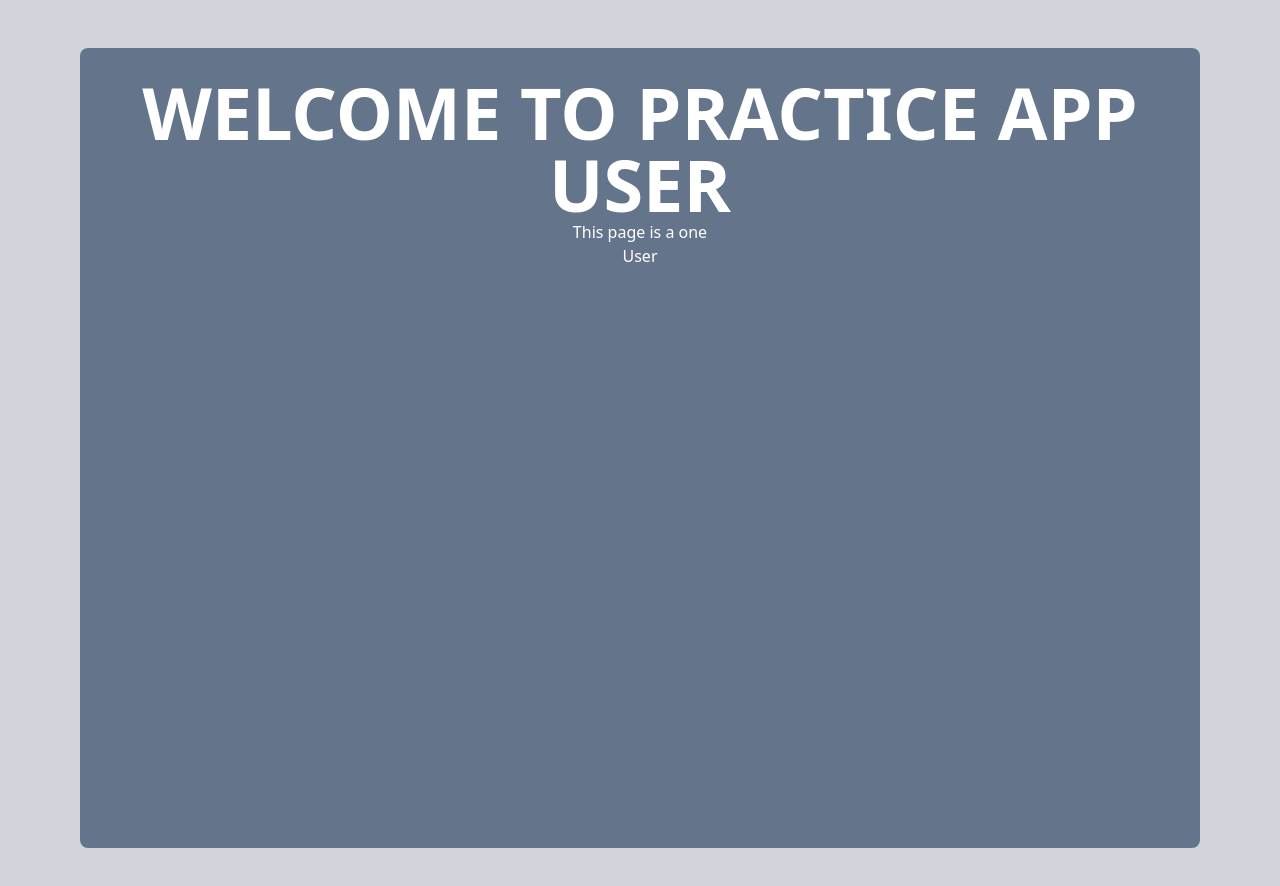
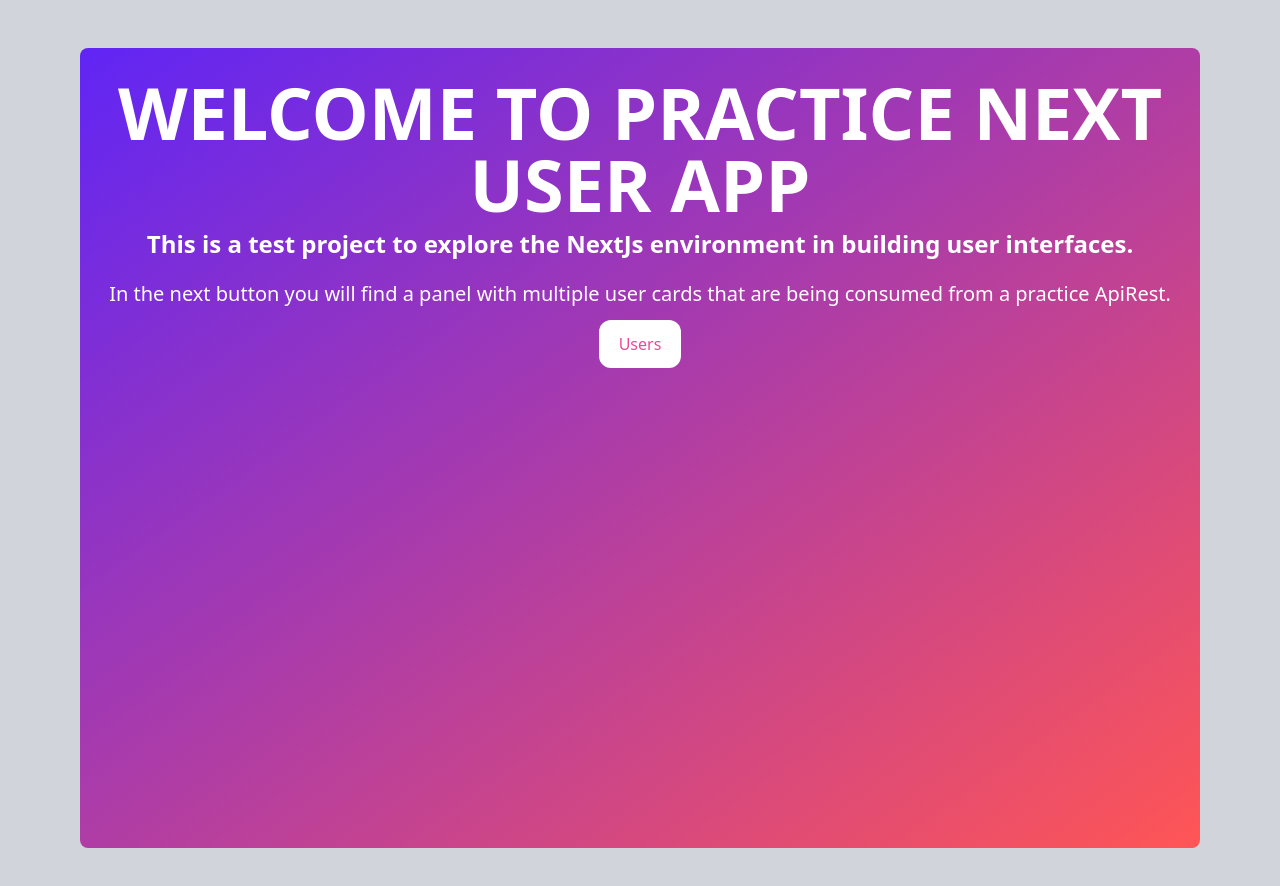
Before and after one commit to ken13-spect/Next-practice-app, a Next.js app: page / in a window 1280 px wide. Shown: the top 886 px of the page. Built offline with nearby package versions, Linux system fonts and the light colour scheme.

Commit message:
:lipstick: Add home page styles

```diff
--- a/app/page.jsx
+++ b/app/page.jsx
@@ -1,11 +1,21 @@
-import Image from "next/image";
-
 export default function Home() {
   return (
-   <div className="container bg-slate-500 p-7 flex flex-col items-center h-svh mx-auto rounded-lg" >
-   <h1 className="font-semibold text-7xl text-center uppercase">Welcome to practice app user</h1>
-   <p>This page is a one </p>
-   <button className="rounded-l">User</button>
-   </div>
+    <div className="container bg-gradient-to-br from-[#6025F5] to-[#FF5555]
+    p-7 flex flex-col items-center h-svh mx-auto rounded-lg">
+      <h1 className="font-semibold text-7xl text-center uppercase">
+        Welcome to practice Next user App
+      </h1>
+      <p className="font-semibold text-2xl text-center my-2">
+        This is a test project to explore the NextJs environment in building
+        user interfaces.{" "}
+      </p>
+      <p className="font-normal text-xl text-center my-3">
+        In the next button you will find a panel with multiple user cards that
+        are being consumed from a practice ApiRest.
+      </p>
+      <button className="rounded-xl bg-white text-pink-500 px-5 py-3 text-base font-medium transition duration-200 hover:shadow-lg hover:shadow-indigo-300">
+        Users
+      </button>
+    </div>
   );
 }
```
